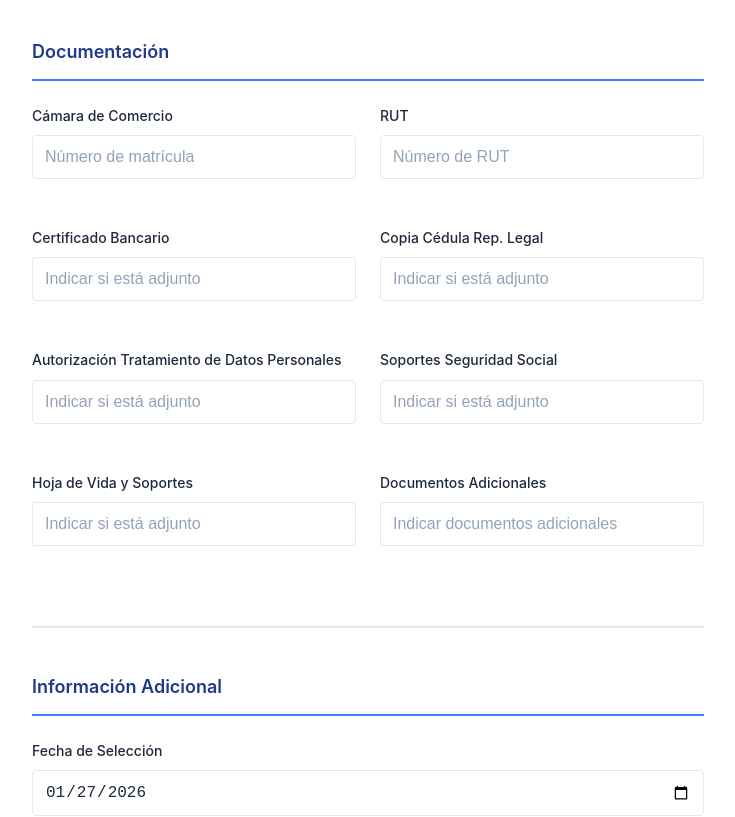
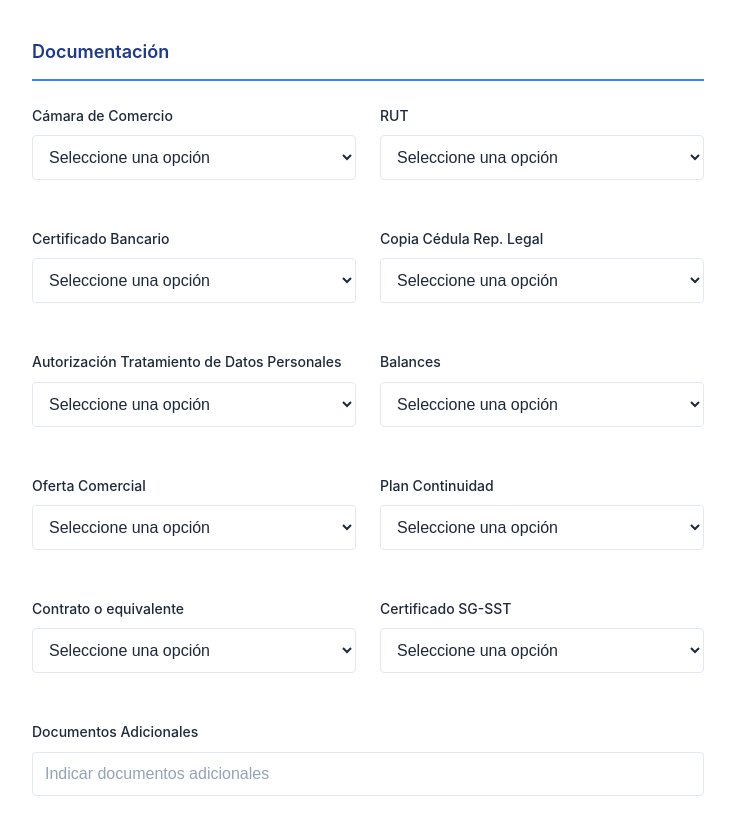
Before and after one commit to Solutionsandpayroll/formularios-proveedores, a React (Vite) app: page /formulario-base in a window 1280 px wide. Shown: the part 1180-1997 px from the top of the page, without its empty margins (272-1007 px from the left). Built offline with nearby package versions, Linux system fonts and the light colour scheme; no server answers.

Commit message:
Refactor: Convertir campos de documentación a selects y eliminar campo descripcionServicio

```diff
--- a/src/components/forms/FormularioBase.tsx
+++ b/src/components/forms/FormularioBase.tsx
@@ -14,7 +14,7 @@ const FormularioBase = () => {
 
   const [formData, setFormData] = useState<BaseFormData>({
     categoria: '',
-    esCritico: 'No',
+    esCritico: 'NO CRÍTICO',
     anioVinculacion: '',
     nombreProveedor: '',
     identificacion: '',
@@ -29,8 +29,11 @@ const FormularioBase = () => {
     certificadoBancario: '',
     copiaCedulaRepLegal: '',
     autorizacionDatos: '',
-    soportesSeguridadSocial: '',
-    hojaVidaSoportes: '',
+    balances: '',
+    ofertaComercial: '',
+    planContinuidad: '',
+    contratoEquivalente: '',
+    certificadoSGSST: '',
     documentosAdicionales: '',
     fechaSeleccion: new Date().toISOString().split('T')[0],
     observaciones: '',
@@ -128,7 +131,7 @@ const FormularioBase = () => {
         // Limpiar formulario
         setFormData({
           categoria: '',
-          esCritico: 'No',
+          esCritico: 'NO CRÍTICO',
           anioVinculacion: '',
           nombreProveedor: '',
           identificacion: '',
@@ -143,8 +146,11 @@ const FormularioBase = () => {
           certificadoBancario: '',
           copiaCedulaRepLegal: '',
           autorizacionDatos: '',
-          soportesSeguridadSocial: '',
-          hojaVidaSoportes: '',
+          balances: '',
+          ofertaComercial: '',
+          planContinuidad: '',
+          contratoEquivalente: '',
+          certificadoSGSST: '',
           documentosAdicionales: '',
           fechaSeleccion: new Date().toISOString().split('T')[0],
           observaciones: '',
@@ -288,8 +294,8 @@ const FormularioBase = () => {
                 onChange={handleChange}
                 className="form-select"
               >
-                <option value="No">No</option>
-                <option value="Si">Si</option>
+                <option value="NO CRÍTICO">NO CRÍTICO</option>
+                <option value="CRÍTICO">CRÍTICO</option>
               </select>
             </div>
 
@@ -471,30 +477,36 @@ const FormularioBase = () => {
               <label htmlFor="camaraComercio" className="form-label">
                 Cámara de Comercio
               </label>
-              <input
-                type="text"
+              <select
                 id="camaraComercio"
                 name="camaraComercio"
                 value={formData.camaraComercio}
                 onChange={handleChange}
-                className="form-input"
-                placeholder="Número de matrícula"
-              />
+                className="form-select"
+              >
+                <option value="">Seleccione una opción</option>
+                <option value="Si">Si</option>
+                <option value="No">No</option>
+                <option value="No aplica">No aplica</option>
+              </select>
             </div>
 
             <div className="form-group">
               <label htmlFor="rut" className="form-label">
                 RUT
               </label>
-              <input
-                type="text"
+              <select
                 id="rut"
                 name="rut"
                 value={formData.rut}
                 onChange={handleChange}
-                className="form-input"
-                placeholder="Número de RUT"
-              />
+                className="form-select"
+              >
+                <option value="">Seleccione una opción</option>
+                <option value="Si">Si</option>
+                <option value="No">No</option>
+                <option value="No aplica">No aplica</option>
+              </select>
             </div>
           </div>
 
@@ -503,30 +515,36 @@ const FormularioBase = () => {
               <label htmlFor="certificadoBancario" className="form-label">
                 Certificado Bancario
               </label>
-              <input
-                type="text"
+              <select
                 id="certificadoBancario"
                 name="certificadoBancario"
                 value={formData.certificadoBancario}
                 onChange={handleChange}
-                className="form-input"
-                placeholder="Indicar si está adjunto"
-              />
+                className="form-select"
+              >
+                <option value="">Seleccione una opción</option>
+                <option value="Si">Si</option>
+                <option value="No">No</option>
+                <option value="No aplica">No aplica</option>
+              </select>
             </div>
 
             <div className="form-group">
               <label htmlFor="copiaCedulaRepLegal" className="form-label">
                 Copia Cédula Rep. Legal
               </label>
-              <input
-                type="text"
+              <select
                 id="copiaCedulaRepLegal"
                 name="copiaCedulaRepLegal"
                 value={formData.copiaCedulaRepLegal}
                 onChange={handleChange}
-                className="form-input"
-                placeholder="Indicar si está adjunto"
-              />
+                className="form-select"
+              >
+                <option value="">Seleccione una opción</option>
+                <option value="Si">Si</option>
+                <option value="No">No</option>
+                <option value="No aplica">No aplica</option>
+              </select>
             </div>
           </div>
 
@@ -535,47 +553,113 @@ const FormularioBase = () => {
               <label htmlFor="autorizacionDatos" className="form-label">
                 Autorización Tratamiento de Datos Personales
               </label>
-              <input
-                type="text"
+              <select
                 id="autorizacionDatos"
                 name="autorizacionDatos"
                 value={formData.autorizacionDatos}
                 onChange={handleChange}
-                className="form-input"
-                placeholder="Indicar si está adjunto"
-              />
+                className="form-select"
+              >
+                <option value="">Seleccione una opción</option>
+                <option value="Si">Si</option>
+                <option value="No">No</option>
+                <option value="No aplica">No aplica</option>
+              </select>
             </div>
 
             <div className="form-group">
-              <label htmlFor="soportesSeguridadSocial" className="form-label">
-                Soportes Seguridad Social
+              <label htmlFor="balances" className="form-label">
+                Balances
               </label>
-              <input
-                type="text"
-                id="soportesSeguridadSocial"
-                name="soportesSeguridadSocial"
-                value={formData.soportesSeguridadSocial}
+              <select
+                id="balances"
+                name="balances"
+                value={formData.balances}
                 onChange={handleChange}
-                className="form-input"
-                placeholder="Indicar si está adjunto"
-              />
+                className="form-select"
+              >
+                <option value="">Seleccione una opción</option>
+                <option value="Si">Si</option>
+                <option value="No">No</option>
+                <option value="No aplica">No aplica</option>
+              </select>
             </div>
           </div>
 
           <div className="form-row">
             <div className="form-group">
-              <label htmlFor="hojaVidaSoportes" className="form-label">
-                Hoja de Vida y Soportes
+              <label htmlFor="ofertaComercial" className="form-label">
+                Oferta Comercial
               </label>
-              <input
-                type="text"
-                id="hojaVidaSoportes"
-                name="hojaVidaSoportes"
-                value={formData.hojaVidaSoportes}
+              <select
+                id="ofertaComercial"
+                name="ofertaComercial"
+                value={formData.ofertaComercial}
                 onChange={handleChange}
-                className="form-input"
-                placeholder="Indicar si está adjunto"
-              />
+                className="form-select"
+              >
+                <option value="">Seleccione una opción</option>
+                <option value="Si">Si</option>
+                <option value="No">No</option>
+                <option value="No aplica">No aplica</option>
+              </select>
+            </div>
+
+            <div className="form-group">
+              <label htmlFor="planContinuidad" className="form-label">
+                Plan Continuidad
+              </label>
+              <select
+                id="planContinuidad"
+                name="planContinuidad"
+                value={formData.planContinuidad}
+                onChange={handleChange}
+                className="form-select"
+              >
+                <option value="">Seleccione una opción</option>
+                <option value="Si">Si</option>
+                <option value="No">No</option>
+                <option value="No aplica">No aplica</option>
+              </select>
+            </div>
+          </div>
+
+          <div className="form-row">
+            <div className="form-group">
+              <label htmlFor="contratoEquivalente" className="form-label">
+                Contrato o equivalente
+              </label>
+              <select
+                id="contratoEquivalente"
+                name="contratoEquivalente"
+                value={formData.contratoEquivalente}
+                onChange={handleChange}
+                className="form-select"
+              >
+                <option value="">Seleccione una opción</option>
+                <option value="Si">Si</option>
+                <option value="No">No</option>
+                <option value="No aplica">No aplica</option>
+              </select>
+            </div>
+
+            <div className="form-group">
+              <label htmlFor="certificadoSGSST" className="form-label">
+                Certificado SG-SST
+              </label>
+              <select
+                id="certificadoSGSST"
+                name="certificadoSGSST"
+                value={formData.certificadoSGSST}
+                onChange={handleChange}
+                className="form-select"
+              >
+                <option value="">Seleccione una opción</option>
+                <option value="Si">Si</option>
+                <option value="No">No</option>
+                <option value="No aplica">No aplica</option>
+              </select>
+            </div>
           </div>
 
           <div className="form-group">
@@ -591,7 +675,6 @@ const FormularioBase = () => {
               className="form-input"
               placeholder="Indicar documentos adicionales"
             />
-            </div>
           </div>
         </div>
 
--- a/src/pages/Dashboard.tsx
+++ b/src/pages/Dashboard.tsx
@@ -15,7 +15,7 @@ const Dashboard = () => {
             />
             <div className="header-text">
               <h1 className="company-name">Solutions & Payroll</h1>
-              <p className="company-tagline">Soluciones empresariales integrales</p>
+              <p className="company-tagline">Soluciones tecnológicamente humanas</p>
             </div>
           </div>
           <div className="header-right">
```
Also changed, not shown: src/types/index.ts (+6 -3 lines). Lines whose indentation alone changed are shown as unchanged.
